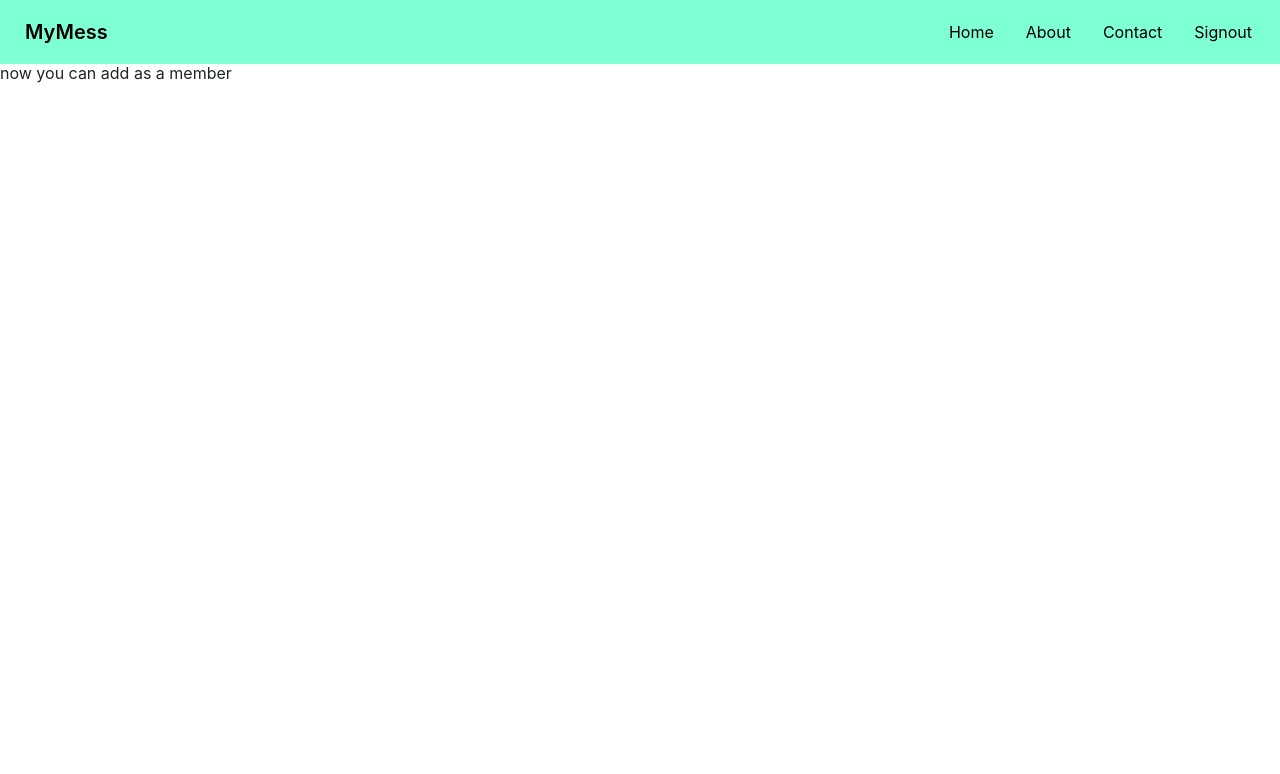
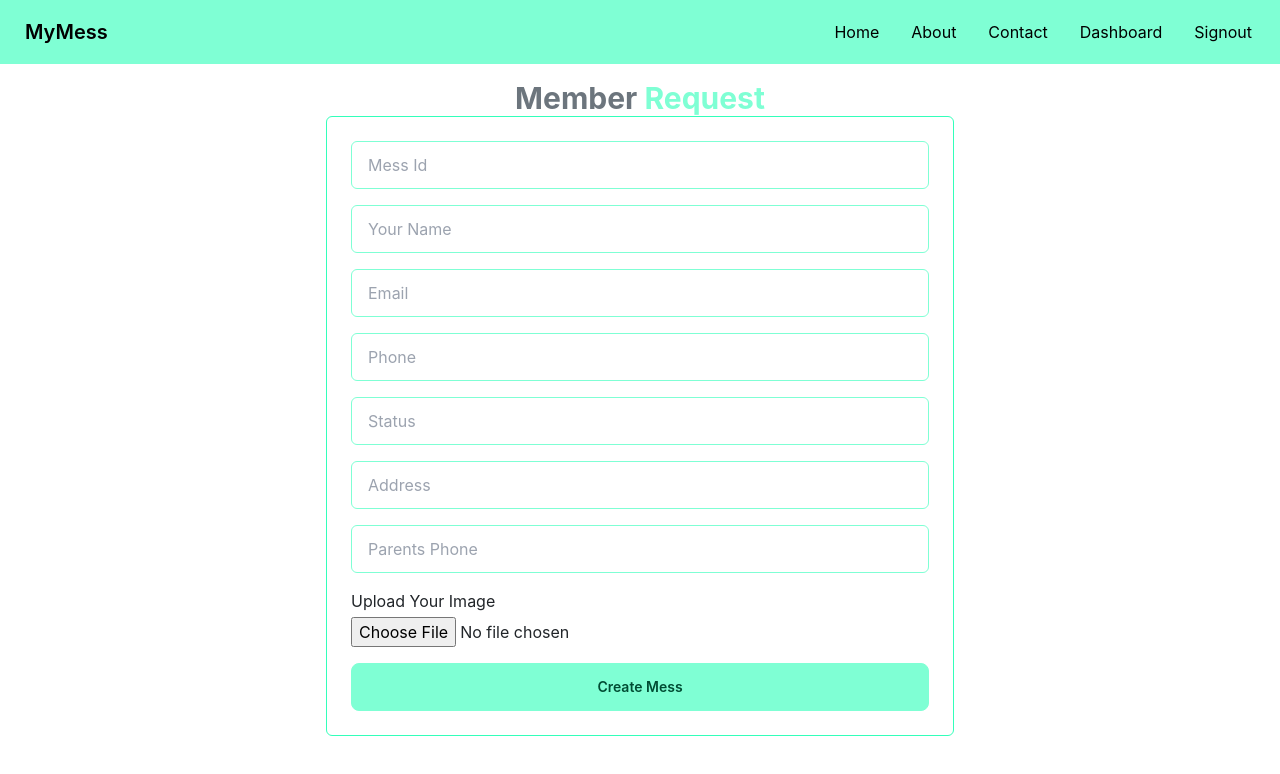
Before and after one commit to fahadhossain24/my-mess, a React (Create React App) app: page /addAsMember in a window 1280 px wide. Shown: the top 774 px of the page. Built offline with nearby package versions, Linux system fonts and the light colour scheme; no server answers; sample sign-in values are in the browser's storage.

Commit message:
build private route to use requireAuth and make create mess and add as member form

```diff
--- a/package.json
+++ b/package.json
@@ -13,6 +13,7 @@
     "react-firebase-hooks": "^5.1.1",
     "react-router-dom": "^6.8.2",
     "react-scripts": "5.0.1",
+    "react-toastify": "^9.1.1",
     "web-vitals": "^2.1.4"
   },
   "scripts": {
--- a/src/App.js
+++ b/src/App.js
@@ -9,6 +9,9 @@ import Header from './pages/Shired/Header/Header';
 import NotFound from './pages/Shired/NotFound';
 import CreateMess from './pages/create-mess/CreateMess';
 import AddAsMember from './pages/Add-as-member/AddAsMember';
+import RequireAuth from './pages/Shired/RequireAuth';
+import { ToastContainer } from 'react-toastify';
+import OwnerDashboard from './pages/ownerDashboard/OwnerDashboard';
 
 function App() {
   return (
@@ -21,10 +24,24 @@ function App() {
         <Route path='/contact' element={<Contact></Contact>}></Route>
         <Route path='/login' element={<Login></Login>}></Route>
         <Route path='/register' element={<Register></Register>}></Route>
-        <Route path='/createMess' element={<CreateMess></CreateMess>}></Route>
-        <Route path='/addAsMember' element={<AddAsMember></AddAsMember>}></Route>
+        <Route path='/createMess' element={
+        <RequireAuth>
+          <CreateMess></CreateMess>
+        </RequireAuth>
+      }></Route>
+        <Route path='/addAsMember' element={
+        <RequireAuth>
+          <AddAsMember></AddAsMember>
+        </RequireAuth>
+        }></Route>
+        <Route path='/ownerDashboard' element={
+        <RequireAuth>
+          <OwnerDashboard></OwnerDashboard>
+        </RequireAuth>
+        }></Route>
         <Route path='*' element={<NotFound></NotFound>}></Route>
       </Routes>
+      <ToastContainer></ToastContainer>
     </div>
   );
 }
--- a/src/index.js
+++ b/src/index.js
@@ -4,6 +4,7 @@ import './index.css';
 import App from './App';
 import reportWebVitals from './reportWebVitals';
 import { BrowserRouter } from 'react-router-dom';
+import 'react-toastify/dist/ReactToastify.css';
 
 const root = ReactDOM.createRoot(document.getElementById('root'));
 root.render(
--- a/src/pages/Add-as-member/AddAsMember.js
+++ b/src/pages/Add-as-member/AddAsMember.js
@@ -1,9 +1,39 @@
 import React from 'react';
 
 const AddAsMember = () => {
+
+    const handleAddAsMember = (event) => {
+        event.preventDefault();
+        const requestedMemberInformation = {
+            messId: event.target.id.value,
+            memberName: event.target.name.value,
+            memberEmail: event.target.email.value,
+            memberPhone: event.target.phone.value,
+            memberStatus: event.target.status.value,
+            memberAddress: event.target.address.value,
+            memberParentsPhone: event.target.parentsPhone.value,
+            memberImage: event.target.memberImage.value,
+        }
+        console.log('request successfull', requestedMemberInformation);
+        event.target.reset()
+    }
     return (
-        <div>
-            <h2>now you can add as a member</h2>
+        <div className='container'>
+            <h2 className='text-center text-3xl font-bold mt-3 text-secondary'>Member <span className='text-accent'>Request</span></h2>
+            <div className="form-control w-50 mx-auto p-4 border-accent-focus">
+                <form onSubmit={handleAddAsMember}>
+                    <input type="text" placeholder="Mess Id" name='id' className="input input-bordered border-accent rounded w-100" required />
+                    <input type="text" placeholder="Your Name" name='name' className="input input-bordered border-accent rounded w-100 mt-3" required />
+                    <input type="text" placeholder="Email" name='email' className="input input-bordered border-accent rounded w-100 mt-3" required />
+                    <input type="text" placeholder="Phone" name='phone' className="input input-bordered border-accent rounded w-100 mt-3" required />
+                    <input type="text" placeholder="Status" name='status' className="input input-bordered border-accent rounded w-100  mt-3" required />
+                    <input type="text" placeholder="Address" name='address' className="input input-bordered border-accent rounded w-100  mt-3" required />
+                    <input type="text" placeholder="Parents Phone" name='parentsPhone' className="input input-bordered border-accent rounded w-100  mt-3" required />
+                    <label htmlFor="" className='mt-3'>Upload Your Image</label><br />
+                    <input type="file" name="memberImage" className='mt-1' id="" />
+                    <input className='btn btn-accent mt-3 w-100 capitalize ' type="submit" value="Create Mess" />
+                </form>
+            </div>
         </div>
     );
 };
--- a/src/pages/Shired/Header/Header.js
+++ b/src/pages/Shired/Header/Header.js
@@ -25,13 +25,14 @@ const Header = () => {
         <li><Link to='/home'>Home</Link></li>
         <li><Link to='/about'>About</Link></li>
         <li><Link to='/contact'>Contact</Link></li>
+        { user && <li><Link to='/ownerDashboard'>Dashboard</Link></li>}
         {
             user ? <li onClick={handleSignOut}><Link to=''>Signout</Link></li> : <li><Link to='/login'>Login</Link></li>
         }
     </>
 
     return (
-        <div className='bg-accent sticky top-0'>
+        <div className='bg-accent sticky top-0 z-10'>
             <div className="navbar container text-base-300 ">
                 <div className="navbar-start">
                     <div className="dropdown">
--- /dev/null
+++ b/src/pages/Shired/RequireAuth.js
@@ -0,0 +1,49 @@
+import React, { useState } from 'react';
+import { useAuthState, useSendEmailVerification } from 'react-firebase-hooks/auth';
+import { Navigate, useLocation } from 'react-router-dom';
+import { toast } from 'react-toastify';
+import auth from '../../firebase.init';
+import Loading from './Loading/Loading';
+
+const RequireAuth = ({ children }) => {
+    const [user, loading] = useAuthState(auth);
+    const location = useLocation();
+    const [sendEmailVerification] = useSendEmailVerification(auth)
+    const [verified, setVerified] = useState(false);
+    const [verifyButton, setVerifyBUtton] = useState('Send Verification Mail');
+    const [toastMsg, setToastMsg] = useState('Your verification mail sended');
+
+    if (loading) {
+        return <Loading></Loading>;
+    }
+
+    if (!user) {
+        return <Navigate to='/login' state={{ from: location }} replace></Navigate>;
+    }
+
+    const handnleEmailVerificationMail = async () => {
+        const emailVerification = await sendEmailVerification();
+        toast.success(toastMsg);
+            setVerifyBUtton('Click to Continue');
+
+        if(emailVerification === false){
+            setToastMsg('Sorry, You still don\'t verify your email.');
+        }
+        setVerified(user.emailVerified = emailVerification);
+    }
+
+    if (!user.emailVerified) {
+        return <>
+            <div className="text-center mt-5">
+                <h2 className='text-3xl text-danger'>Your Email isn't verified!!!</h2>
+                <h3 className='text-2xl text-green-400 mt-2'>Please verified your email.</h3>
+                <button onClick={handnleEmailVerificationMail} className='btn btn-accent mt-2'>{verifyButton}</button>
+            </div>
+        </>
+    }
+
+    return children;
+
+};
+
+export default RequireAuth;
--- a/src/pages/create-mess/CreateMess.js
+++ b/src/pages/create-mess/CreateMess.js
@@ -1,9 +1,40 @@
 import React from 'react';
+import {  useNavigate } from 'react-router-dom';
 
 const CreateMess = () => {
+    const navigate = useNavigate();
+
+    const handleCreateNewMess = (event) => {
+        event.preventDefault();
+        const messInfo = {
+            name: event.target.name.value,
+            OwnerEmail: event.target.OwnerEmail.value,
+            houseRant: event.target.houseRant.value,
+            currentBill: event.target.currentBill.value,
+            wifiBill: event.target.wifiBill.value,
+            auntyBill: event.target.auntyBill.value,
+            othersBill: event.target.othersBill.value,
+        }
+        console.log('evenything is ok', messInfo);
+        event.target.reset()
+        navigate('/ownerDashboard')
+    }
+
     return (
-        <div>
-            <h2>You had create a new mess</h2>
+        <div className='container'>
+            <h2 className='text-center text-3xl font-bold mt-3 text-secondary'>Mess <span className='text-accent'>Information</span></h2>
+            <div className="form-control w-50 mx-auto p-4 border-accent-focus">
+                <form onSubmit={handleCreateNewMess}>
+                    <input type="text" placeholder="Mess Name" name='name' className="input input-bordered border-accent rounded w-100" required />
+                    <input type="text" placeholder="Mess Owner Email" name='OwnerEmail' className="input input-bordered border-accent rounded w-100 mt-3" required />
+                    <input type="text" placeholder="House Rant" name='houseRant' className="input input-bordered border-accent rounded w-100 mt-3" required />
+                    <input type="text" placeholder="Current Bill" name='currentBill' className="input input-bordered border-accent rounded w-100 mt-3" required />
+                    <input type="text" placeholder="Wifi Bill" name='wifiBill' className="input input-bordered border-accent rounded w-100  mt-3" required />
+                    <input type="text" placeholder="Aunty Bill" name='auntyBill' className="input input-bordered border-accent rounded w-100  mt-3" required />
+                    <input type="text" placeholder="Others Bill" name='othersBill' className="input input-bordered border-accent rounded w-100  mt-3" required />
+                    <input className='btn btn-accent mt-3 w-100 capitalize ' type="submit" value="Create Mess" />
+                </form>
+            </div>
         </div>
     );
 };
--- a/src/pages/home/Register/Register.js
+++ b/src/pages/home/Register/Register.js
@@ -6,7 +6,7 @@ import auth from '../../../firebase.init';
 import Loading from '../../Shired/Loading/Loading';
 
 const Register = () => {
-    const [createUserWithEmailAndPassword, user, loading, loginError] = useCreateUserWithEmailAndPassword(auth);
+    const [createUserWithEmailAndPassword, user, loading, loginError] = useCreateUserWithEmailAndPassword(auth, {sendEmailVerification: true});
     const [signInWithGoogle, googleUser, googleLoading, googleError] = useSignInWithGoogle(auth);
     const [err, setErr] = useState('');
     const [name, setName] = useState('');
--- a/src/pages/home/login/Login.js
+++ b/src/pages/home/login/Login.js
@@ -1,16 +1,18 @@
 import React, { useState } from 'react';
 import { useSignInWithEmailAndPassword, useSignInWithGoogle } from 'react-firebase-hooks/auth';
-import { Link, useNavigate } from 'react-router-dom';
+import { Link, useLocation, useNavigate } from 'react-router-dom';
 import auth from '../../../firebase.init';
 import Loading from '../../Shired/Loading/Loading';
 
 const Login = () => {
     const [signInWithEmailAndPassword, user, loading, loginError] = useSignInWithEmailAndPassword(auth);
     const [signInWithGoogle, googleUser, googleLoading, googleError] = useSignInWithGoogle(auth);
+    const location = useLocation();
 
     const navigate = useNavigate();
 
     let error;
+    const from = location.state?.from?.pathname || '/';
 
 
     if (loginError || googleError) {
@@ -22,7 +24,7 @@ const Login = () => {
     }
 
     if (user || googleUser) {
-        navigate('/home');
+        navigate(from, {replace: true});
     }
 
     //email password login.....
--- /dev/null
+++ b/src/pages/ownerDashboard/OwnerDashboard.js
@@ -0,0 +1,11 @@
+import React from 'react';
+
+const OwnerDashboard = () => {
+    return (
+        <div className='container'>
+            <h2>this is owner dashboard</h2>
+        </div>
+    );
+};
+
+export default OwnerDashboard;
```
Also changed, not shown: 1 other file (tests, documents, lock files or other folders).
